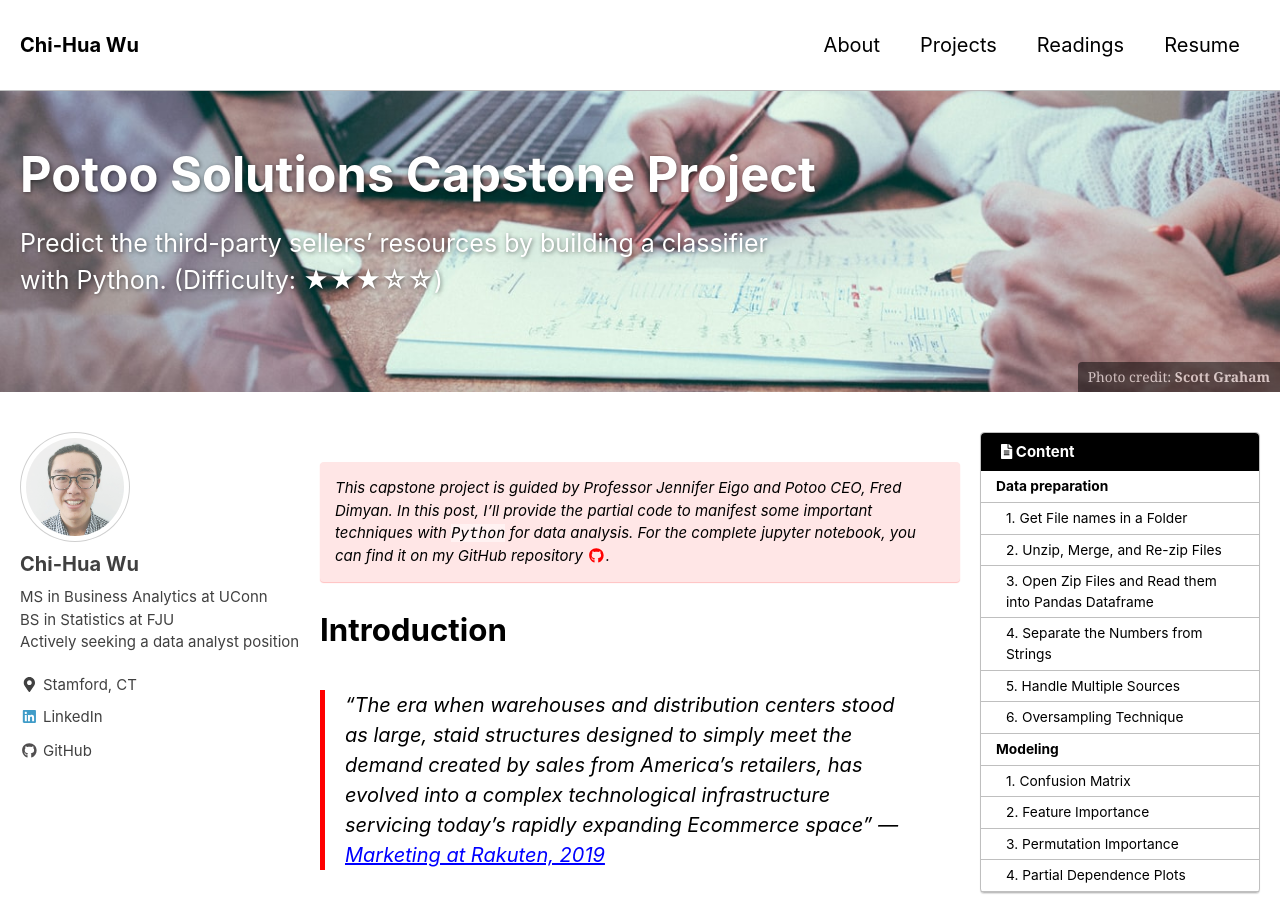
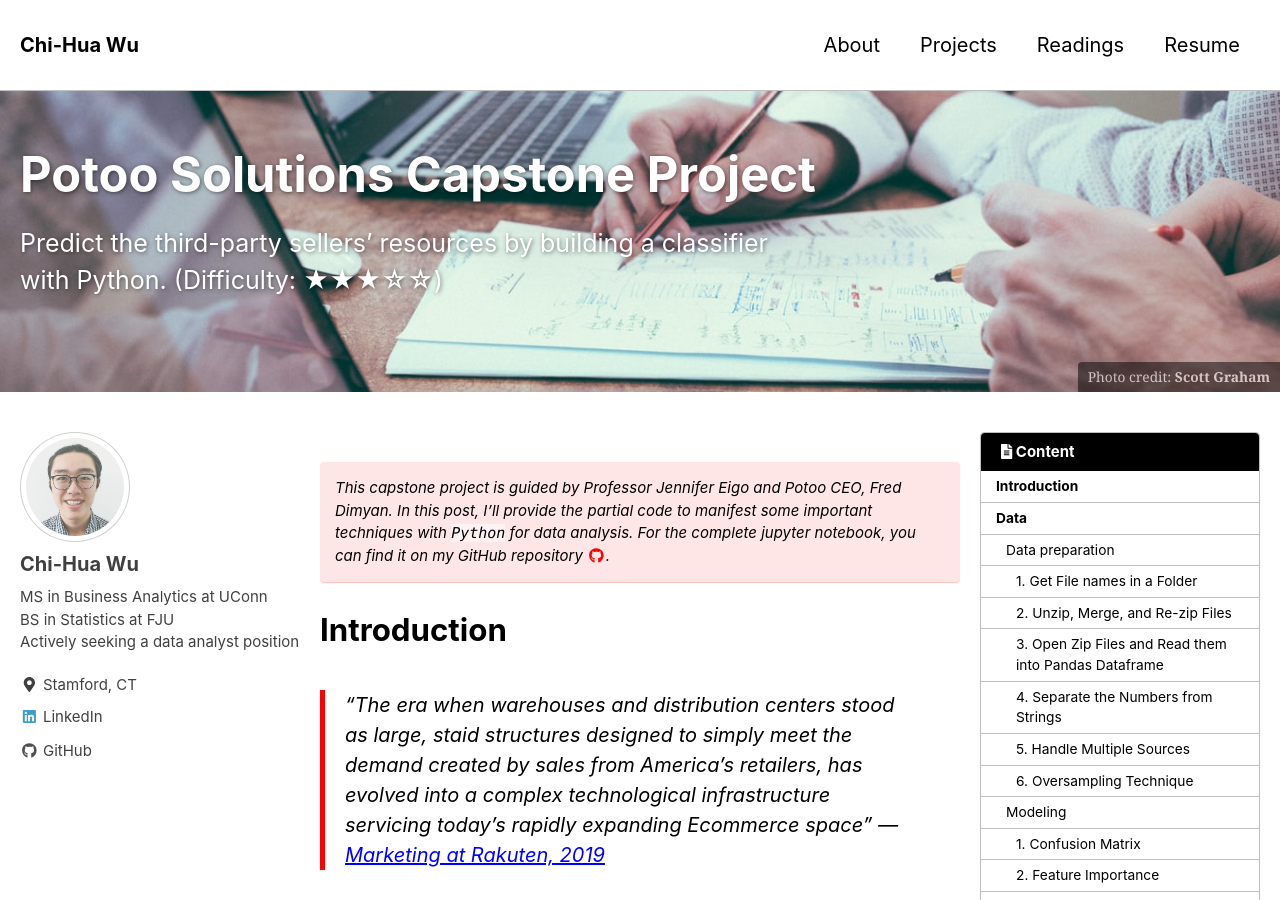
Before and after one commit to chw18019/chw18019.github.io, a Jekyll site: the page built from _posts/2020-05-04-Potoo_solutions.md, in a window 1280 px wide and 900 px high. Built offline with Jekyll 4.4.1, drawn with Linux system fonts in a browser that asks for light colours; nearby versions of some CDN libraries.

Commit message:
Update single.html

```diff
--- a/_layouts/single.html
+++ b/_layouts/single.html
@@ -35,10 +35,10 @@ layout: default
 
       <section class="page__content" itemprop="text">
         {% if page.toc %}
-          <aside class="sidebar__right">
+          <aside class="sidebar__right {% if page.toc_sticky %}sticky{% endif %}">
             <nav class="toc">
-              <header><h4 class="nav__title"><i class="fas fa-{{ page.toc_icon | default: 'file-alt' }}"></i> {{ page.toc_label | default: site.data.ui-text[site.locale].toc_label }}</h4></header>
-              {% include toc.html sanitize=true html=content h_min=2 h_max=3 class="toc__menu" %}
+              <header><h4 class="nav__title"><i class="fas fa-{{ page.toc_icon | default: 'file-alt' }}"></i> {{ page.toc_label | default: site.data.ui-text[site.locale].toc_label | default: "On this page" }}</h4></header>
+              {% include toc.html sanitize=true html=content h_min=1 h_max=6 class="toc__menu" %}
             </nav>
           </aside>
         {% endif %}
```
